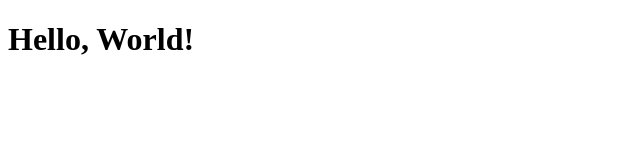
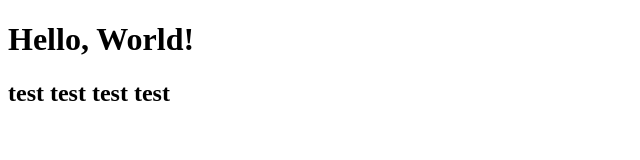
Before and after one commit to sayhi7562/sayhi7562.me, a plain HTML site: page index.html in a window 1280 px wide. Shown: the whole page, without its empty margins (0-640 px from the left). Drawn offline with Linux system fonts and the light colour scheme.

Commit message:
Update index.html

```diff
--- a/index.html
+++ b/index.html
@@ -7,5 +7,6 @@
 </head>
 <body>
     <h1>Hello, World!</h1>
+    <h2>test test test test<h2>
 </body>
 </html>
```
